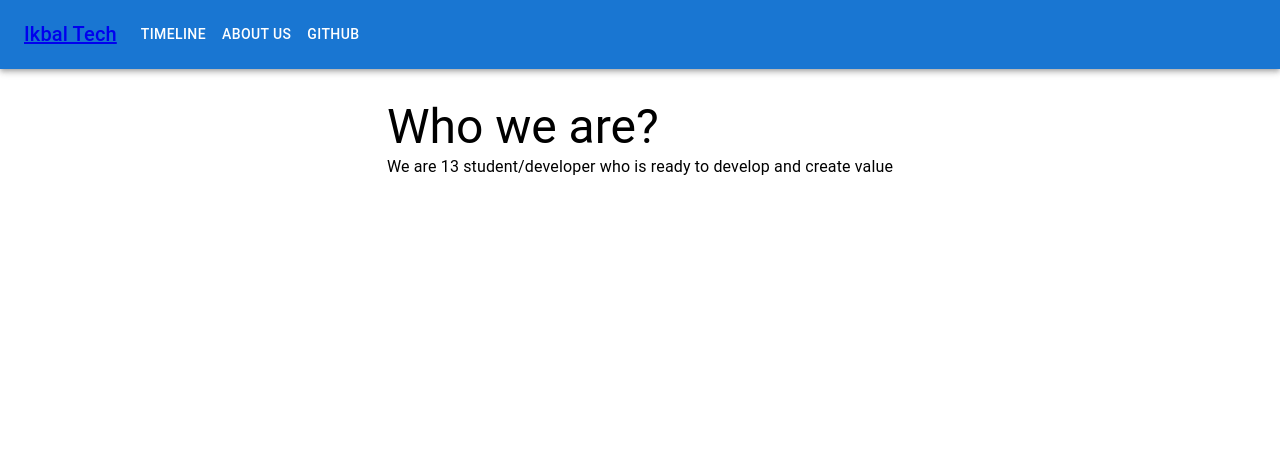
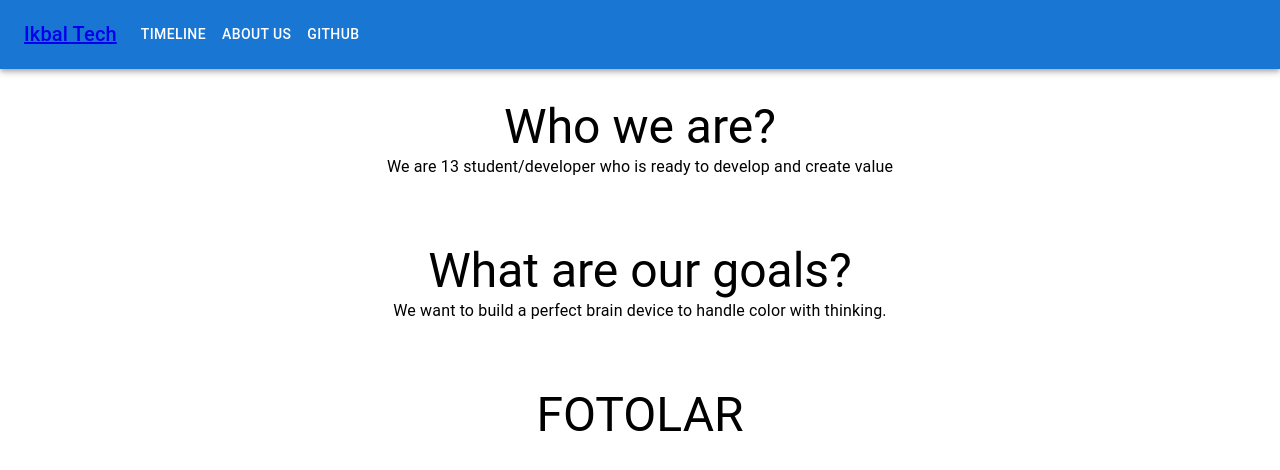
Before and after one commit to Ikbal-Tech/website, a Next.js app: page /about-us in a window 1280 px wide. Shown: the top 470 px of the page. Built offline with nearby package versions, Linux system fonts and the light colour scheme.

Commit message:
Add about thingy

```diff
--- a/pages/about-us.js
+++ b/pages/about-us.js
@@ -3,11 +3,33 @@ import React from "react";
 
 const aboutUs = () => {
   return (
-    <Stack padding="30px" justifyContent="center" alignItems="center">
+    <Stack
+      padding="30px"
+      justifyContent="center"
+      alignItems="center"
+      spacing={8}
+    >
       <Stack>
-        <Typography variant="h3">Who we are?</Typography>
-        <Typography>
+        <Typography variant="h3" textAlign="center">
+          Who we are?
+        </Typography>
+        <Typography textAlign="center">
           We are 13 student/developer who is ready to develop and create value
+        </Typography>
+      </Stack>
+
+      <Stack>
+        <Typography variant="h3" textAlign="center">
+          What are our goals?
+        </Typography>
+        <Typography textAlign="center">
+          We want to build a perfect brain device to handle color with thinking.
+        </Typography>
+      </Stack>
+
+      <Stack>
+        <Typography variant="h3" textAlign="center">
+          FOTOLAR
         </Typography>
       </Stack>
     </Stack>
```
